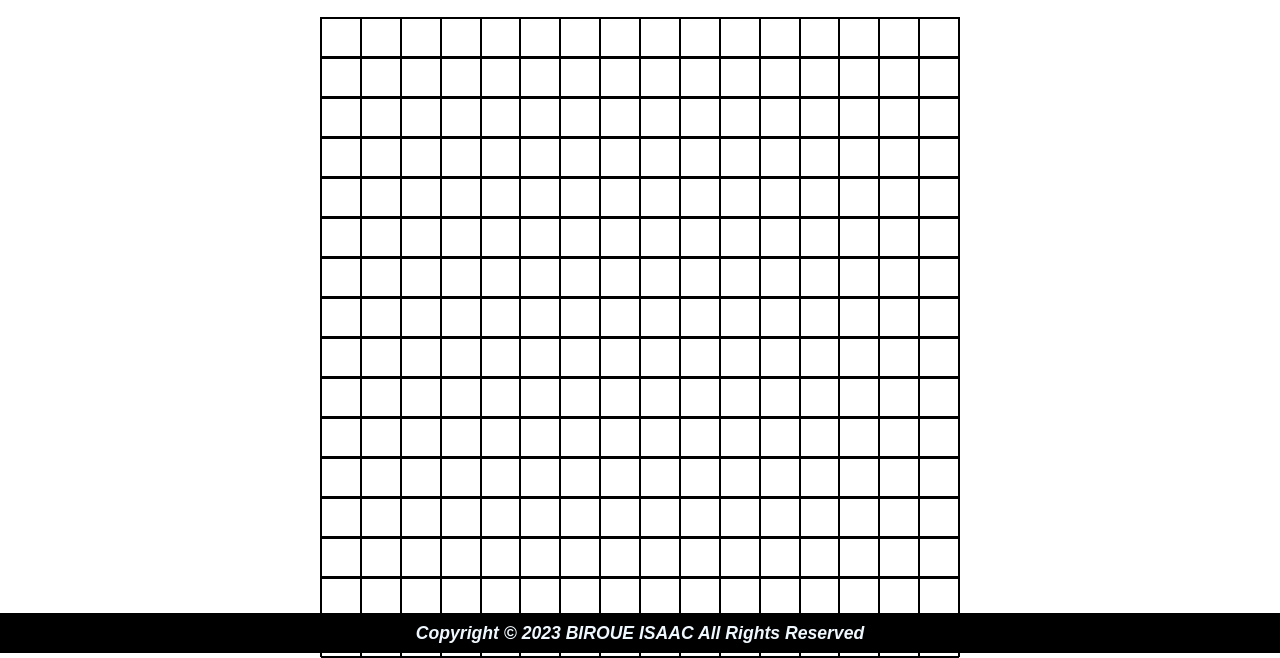
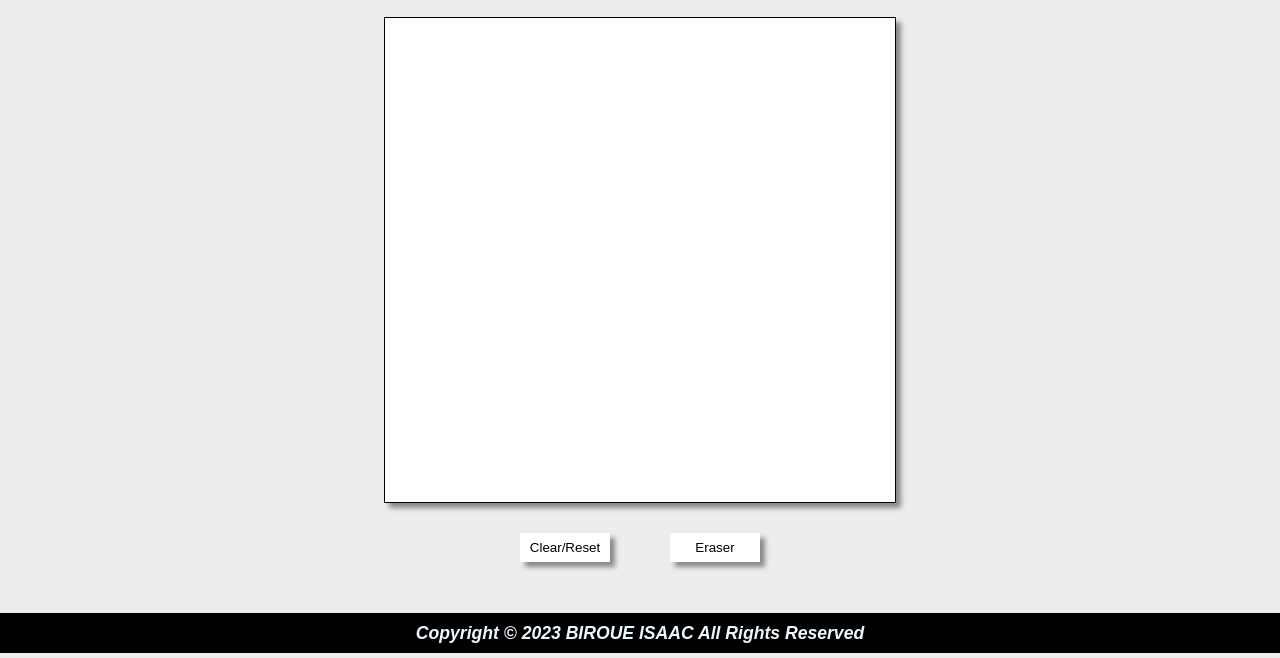
Before and after one commit to biroue10/Project-Etch-a-Sketch, a website: page index.html in a window 1280 px wide. Shown: the part 147-805 px from the top of the page. Drawn offline with Linux system fonts and the light colour scheme; a web font is replaced by a local one.

Commit message:
refactor my code

```diff
--- a/index.html
+++ b/index.html
@@ -10,13 +10,14 @@
     <h1>Etch-a-Sketch</h1>
     <div class="container">
     </div>
+    <div class="bouton">
+        <button>Clear/Reset</button>
+        <button>Eraser</button>
+    </div>
     <footer>
         <p>Copyright &copy; <script>document.write(new Date().getFullYear())</script> BIROUE ISAAC All Rights Reserved</p>
     </footer>
     <script src="script.js">
-
     </script>
-
-
   </body>
 </html>
--- a/script.js
+++ b/script.js
@@ -15,7 +15,19 @@ row.forEach(function(element){
 
 const item = document.querySelectorAll('.item')
 item.forEach(function(element){
-    element.addEventListener('mouseover', (element)=>{
-      element.target.classList.add('background')
+    element.addEventListener('mousemove', (element)=>{
+        element.target.classList.add('background')
     })
 })
+
+const effacer = document.querySelectorAll('button')
+for(const el of effacer){
+    el.addEventListener('click', (element)=>{
+        if(element.target.textContent==='Clear/Reset'){
+            const couleur = document.querySelectorAll('.background')
+            for(const el of couleur){
+                el.classList.toggle('background')
+            }
+        }
+    })
+}
--- a/style.css
+++ b/style.css
@@ -6,22 +6,26 @@
 }
 .row{
     display: flex;
-    height: 40px;
+    height: 29px;
     width: 100%;
-    border: 0.5px solid;
+    border: 0.5px solid white;
 }
 .item{
     display: flex;
-    height: 40px;
+    height: 29px;
     width: 100%;
-    border: 0.5px solid;
+    border: 0.5px solid white;
 }
 .background{
     background-color: red;
 }
 .container{
-    width: 50%;
+    width: 40%;
     margin: auto;
+    background-color:white;
+    border: 1px solid;
+    padding: 10px;
+    box-shadow: 5px 5px 5px #888888;
 }
 h1{
     margin: auto;
@@ -56,3 +60,27 @@ footer{
   color: aliceblue;
   font-style: italic;
 }
+body{
+    background-color: #ededed;
+}
+.bouton{
+    display: flex;
+    justify-content: center;
+    align-items: center;
+}
+.bouton button{
+    width: 90px;
+    margin: 30px;
+    border: none;
+    text-align: center;
+    padding-top: 7px;
+    padding-bottom: 7px;
+    background-color: white;
+    box-shadow: 5px 5px 5px #888888;
+    cursor: pointer;
+}
+.bouton button:hover{
+    transform: scale(1.1);
+    background: #FFF;
+    color: #000;
+}
```
